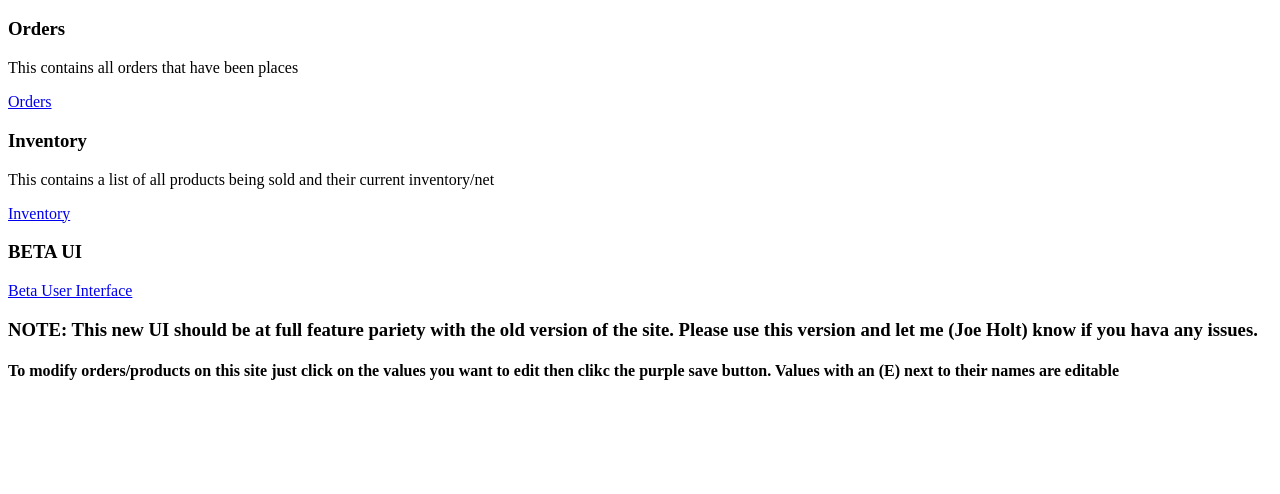
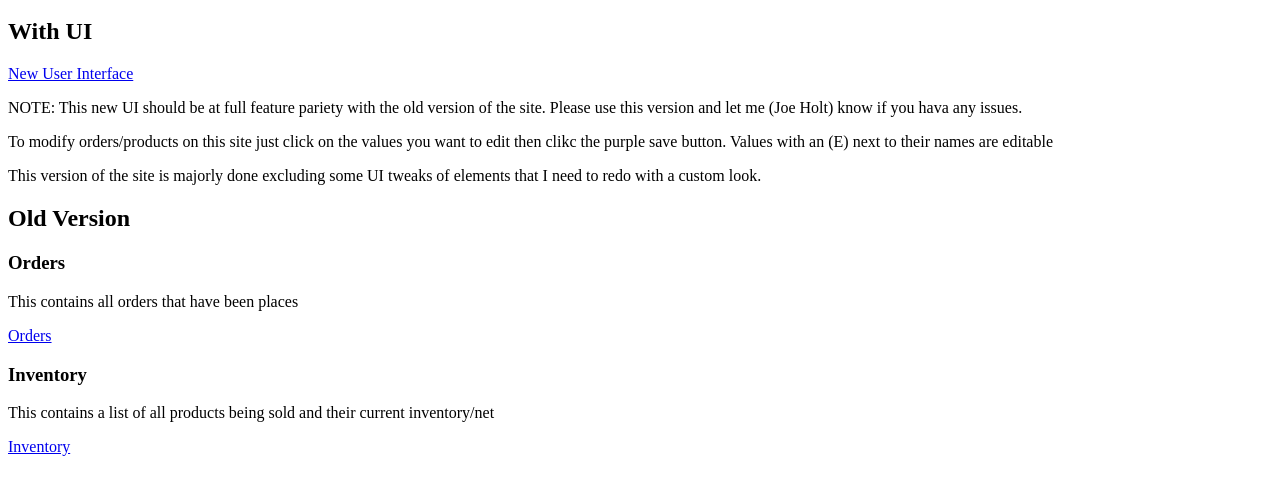
Before and after one commit to JoeHolt/Spartan-Manufacturing-Web, a website: page public/index.html in a window 1280 px wide. Shown: the part 48-542 px from the top of the page. Drawn offline with Linux system fonts and the light colour scheme.

Commit message:
Updated main page

```diff
--- a/public/index.html
+++ b/public/index.html
@@ -4,15 +4,17 @@
   </head>
   <body>
     <h1>Spartan Manufacturing Hub</h1>
+    <h2>With UI</h2>
+    <a href="./v2/index.html">New User Interface</a>
+    <p>NOTE: This new UI should be at full feature pariety with the old version of the site. Please use this version and let me (Joe Holt) know if you hava any issues.</p>
+    <p>To modify orders/products on this site just click on the values you want to edit then clikc the purple save button. Values with an (E) next to their names are editable</p>
+    <p>This version of the site is majorly done excluding some UI tweaks of elements that I need to redo with a custom look.</p>
+    <h2>Old Version</h2>
     <h3>Orders</h3>
     <p>This contains all orders that have been places</p>
     <a href="./orders.html">Orders</a><br>
     <h3>Inventory</h3>
     <p>This contains a list of all products being sold and their current inventory/net</p>
     <a href="./inventory.html">Inventory</a>
-    <h3>BETA UI</h3>
-    <a href="./v2/index.html">Beta User Interface</a>
-    <h3>NOTE: This new UI should be at full feature pariety with the old version of the site. Please use this version and let me (Joe Holt) know if you hava any issues.</h3>
-    <h4>To modify orders/products on this site just click on the values you want to edit then clikc the purple save button. Values with an (E) next to their names are editable</h4>
   </body>
 </html>
```
